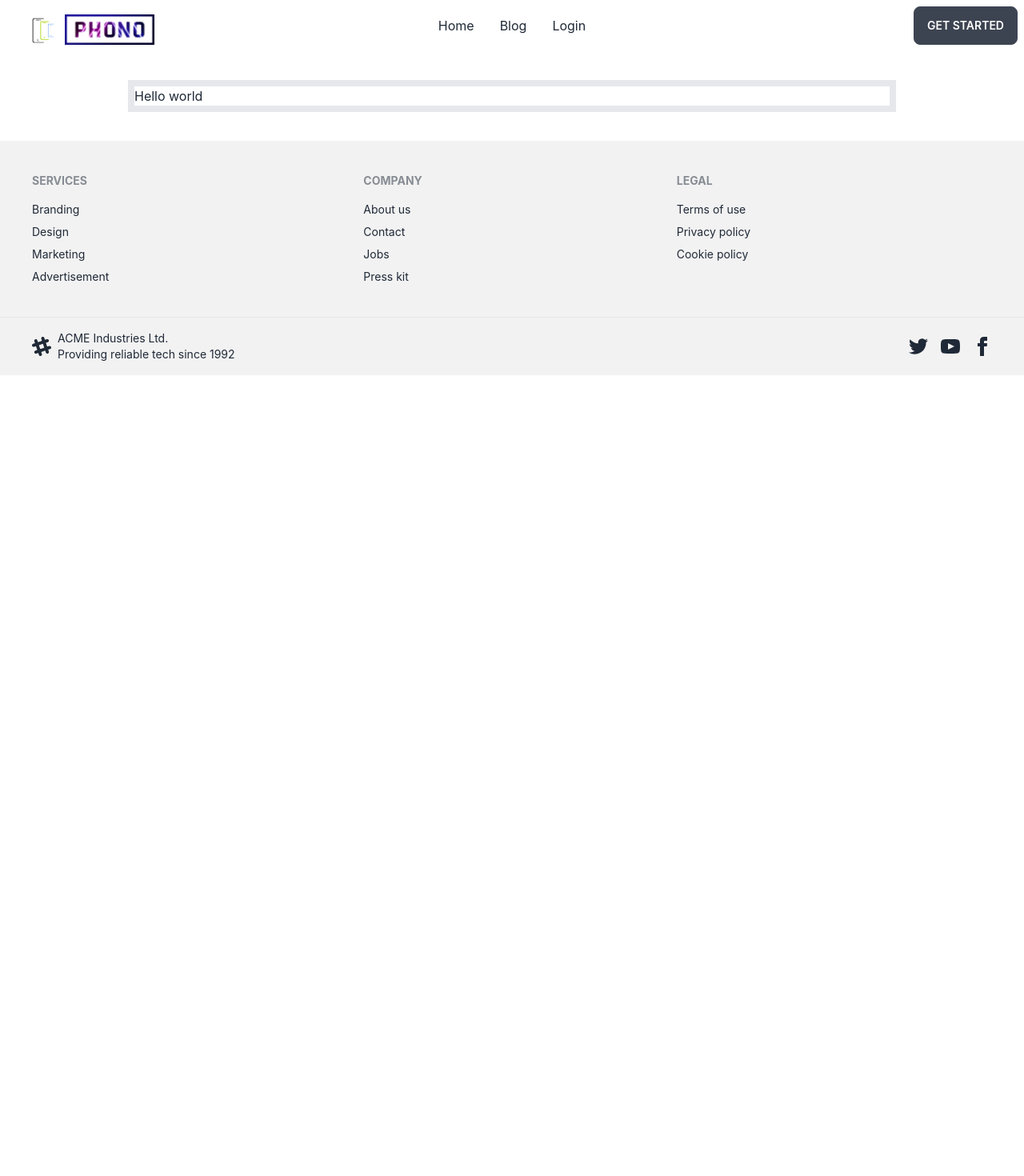
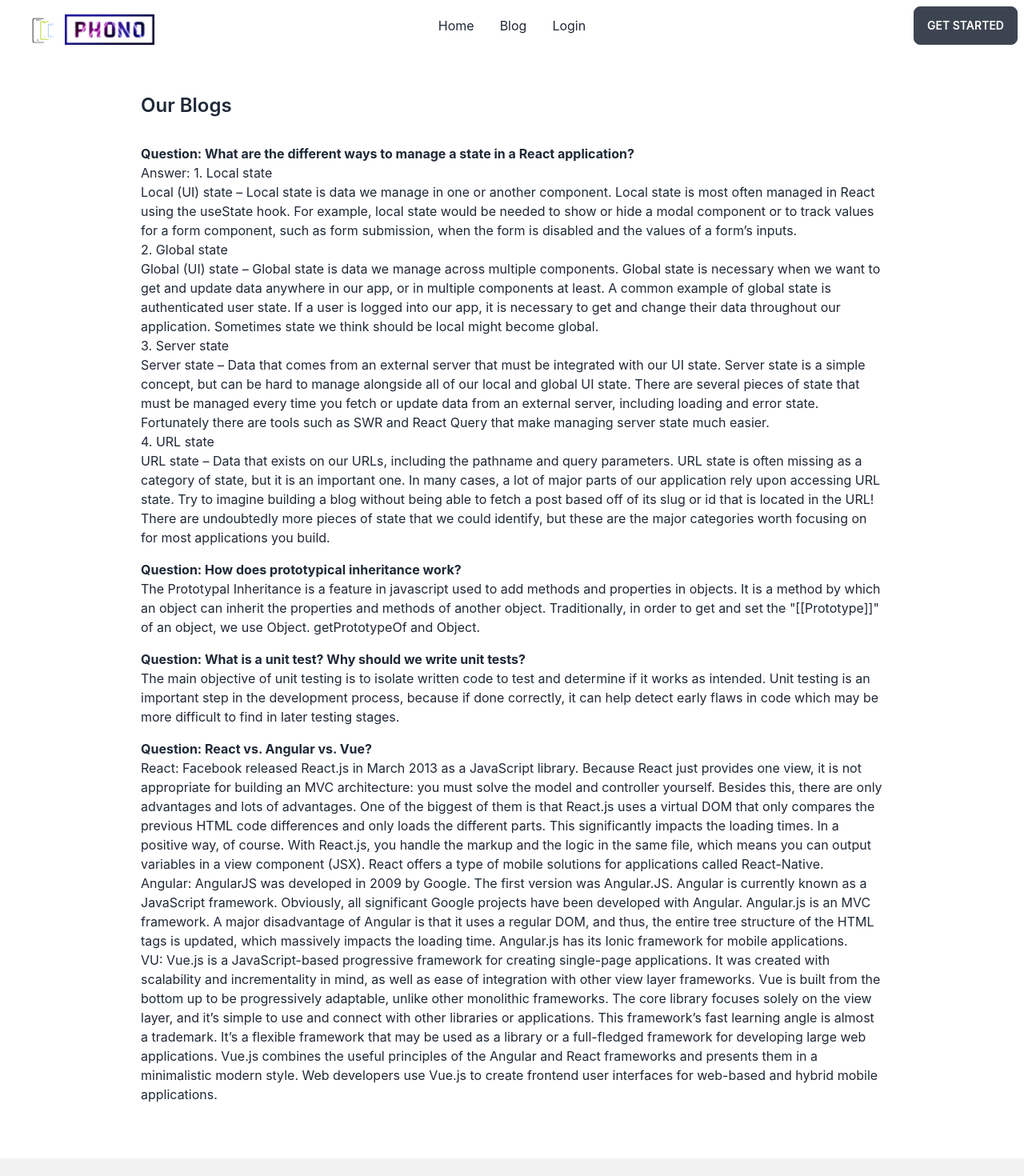
Before and after one commit to rocky-islam/phono-client, a React (Create React App) app: page /blog in a window 1280 px wide. Shown: the top 1470 px of the page at 80% size. Before the commit the page ends 800 px from the top, so only its background shows below. Built offline with nearby package versions, Linux system fonts and the light colour scheme.

Commit message:
blog done

```diff
--- a/src/components/MainPages/Blog/Blog.js
+++ b/src/components/MainPages/Blog/Blog.js
@@ -1,13 +1,116 @@
-import React from 'react';
+import React from "react";
 
 const Blog = () => {
-    return (
+  return (
+    <div>
+      <div className="w-3/4 mx-auto my-9 p-4">
+        <h2 className="text-2xl font-semibold mb-8">Our Blogs</h2>
         <div>
-            <div className='border-8 w-3/4 mx-auto my-9'>
-                <h2>Hello world</h2>
-            </div>
+          <p className="font-bold">
+            Question: What are the different ways to manage a state in a React
+            application?
+          </p>
+          <p>
+            Answer: 1. Local state <br />
+            Local (UI) state – Local state is data we manage in one or another
+            component. Local state is most often managed in React using the
+            useState hook. For example, local state would be needed to show or
+            hide a modal component or to track values for a form component, such
+            as form submission, when the form is disabled and the values of a
+            form’s inputs. <br />
+            2. Global state <br />
+            Global (UI) state – Global state is data we manage across multiple
+            components. Global state is necessary when we want to get and update
+            data anywhere in our app, or in multiple components at least. A
+            common example of global state is authenticated user state. If a
+            user is logged into our app, it is necessary to get and change their
+            data throughout our application. Sometimes state we think should be
+            local might become global. <br />
+            3. Server state <br />
+            Server state – Data that comes from an external server that must be
+            integrated with our UI state. Server state is a simple concept, but
+            can be hard to manage alongside all of our local and global UI
+            state. There are several pieces of state that must be managed every
+            time you fetch or update data from an external server, including
+            loading and error state. Fortunately there are tools such as SWR and
+            React Query that make managing server state much easier. <br />
+            4. URL state <br />
+            URL state – Data that exists on our URLs, including the pathname and
+            query parameters. URL state is often missing as a category of state,
+            but it is an important one. In many cases, a lot of major parts of
+            our application rely upon accessing URL state. Try to imagine
+            building a blog without being able to fetch a post based off of its
+            slug or id that is located in the URL! There are undoubtedly more
+            pieces of state that we could identify, but these are the major
+            categories worth focusing on for most applications you build.
+          </p>
         </div>
-    );
+        <div className="my-4">
+          <p className="font-bold">
+            Question: How does prototypical inheritance work?
+          </p>
+          <p>
+            The Prototypal Inheritance is a feature in javascript used to add
+            methods and properties in objects. It is a method by which an object
+            can inherit the properties and methods of another object.
+            Traditionally, in order to get and set the "[[Prototype]]" of an
+            object, we use Object. getPrototypeOf and Object.
+          </p>
+        </div>
+        <div className="my-4">
+          <p className="font-bold">
+            Question: What is a unit test? Why should we write unit tests?
+          </p>
+          <p>
+            The main objective of unit testing is to isolate written code to
+            test and determine if it works as intended. Unit testing is an
+            important step in the development process, because if done
+            correctly, it can help detect early flaws in code which may be more
+            difficult to find in later testing stages.
+          </p>
+        </div>
+        <div className="my-4">
+          <p className="font-bold">Question: React vs. Angular vs. Vue?</p>
+          <p>
+            React: Facebook released React.js in March 2013 as a JavaScript
+            library. Because React just provides one view, it is not appropriate
+            for building an MVC architecture: you must solve the model and
+            controller yourself. Besides this, there are only advantages and
+            lots of advantages. One of the biggest of them is that React.js uses
+            a virtual DOM that only compares the previous HTML code differences
+            and only loads the different parts. This significantly impacts the
+            loading times. In a positive way, of course. With React.js, you
+            handle the markup and the logic in the same file, which means you
+            can output variables in a view component (JSX). React offers a type
+            of mobile solutions for applications called React-Native.
+            <br />
+            Angular: AngularJS was developed in 2009 by Google. The first
+            version was Angular.JS. Angular is currently known as a JavaScript
+            framework. Obviously, all significant Google projects have been
+            developed with Angular. Angular.js is an MVC framework. A major
+            disadvantage of Angular is that it uses a regular DOM, and thus, the
+            entire tree structure of the HTML tags is updated, which massively
+            impacts the loading time. Angular.js has its Ionic framework for
+            mobile applications. <br />
+            VU: Vue.js is a JavaScript-based progressive framework for creating
+            single-page applications. It was created with scalability and
+            incrementality in mind, as well as ease of integration with other
+            view layer frameworks. Vue is built from the bottom up to be
+            progressively adaptable, unlike other monolithic frameworks. The
+            core library focuses solely on the view layer, and it’s simple to
+            use and connect with other libraries or applications. This
+            framework’s fast learning angle is almost a trademark. It’s a
+            flexible framework that may be used as a library or a full-fledged
+            framework for developing large web applications. Vue.js combines the
+            useful principles of the Angular and React frameworks and presents
+            them in a minimalistic modern style. Web developers use Vue.js to
+            create frontend user interfaces for web-based and hybrid mobile
+            applications.
+          </p>
+        </div>
+      </div>
+    </div>
+  );
 };
 
 export default Blog;
```
